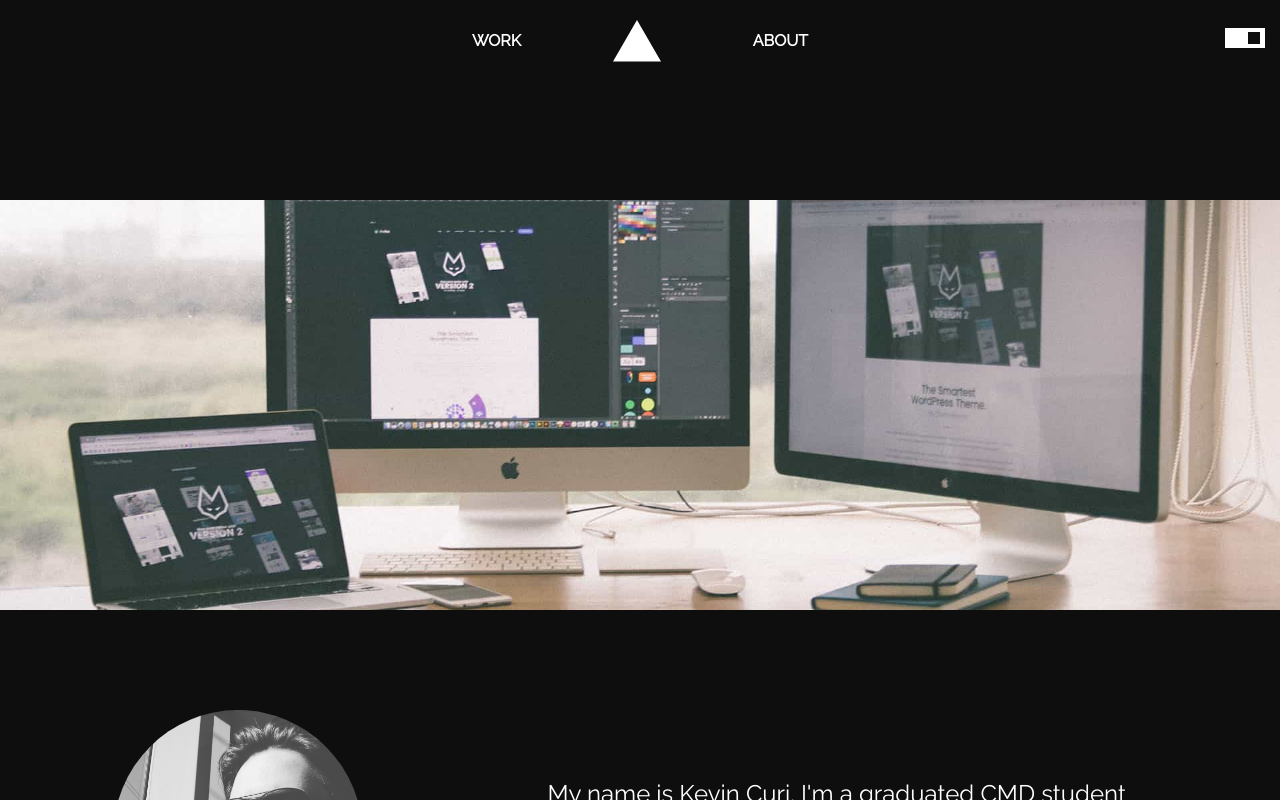
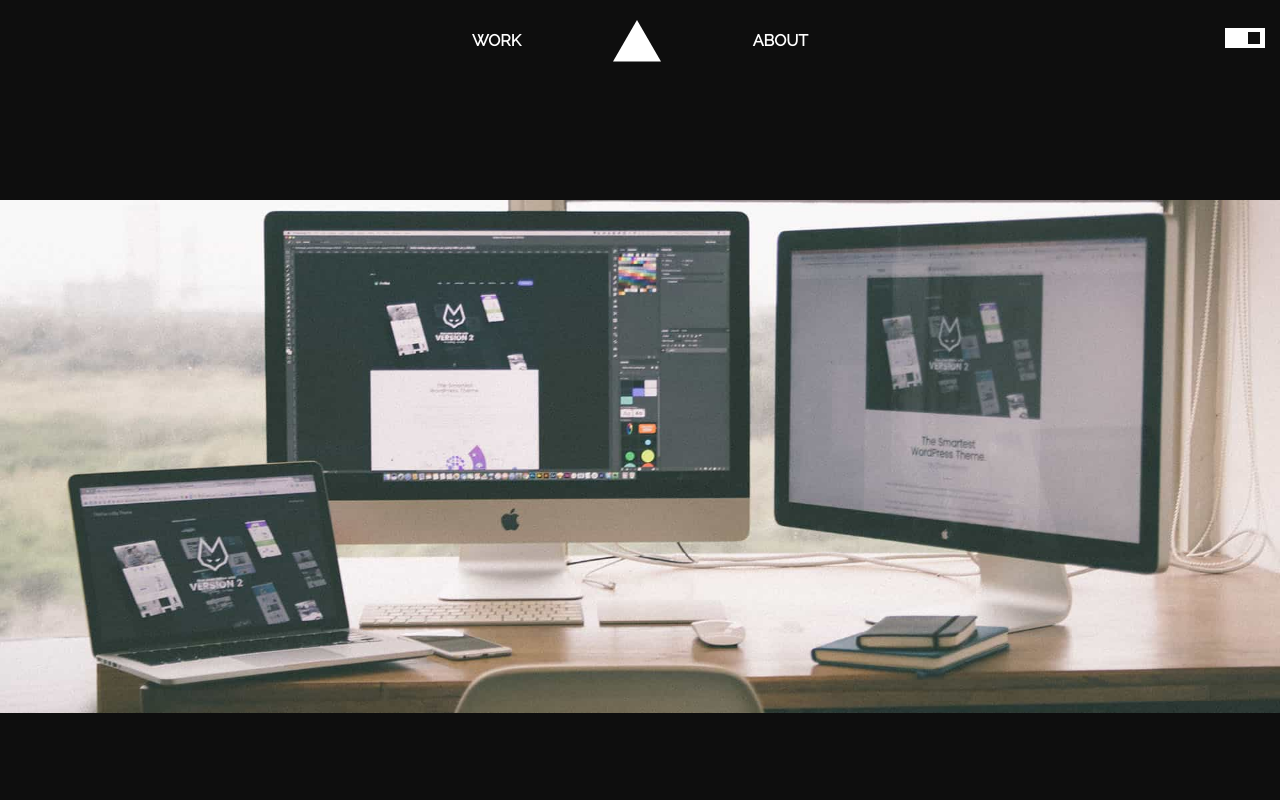
Before and after one commit to TheKevSter35/portfolio, a React (Create React App) app: page /about in a window 1280 px wide. Shown: the top 800 px of the page. Built offline with nearby package versions, Linux system fonts and the light colour scheme.

Commit message:
reverse code

```diff
--- a/src/assets/styles/general.scss
+++ b/src/assets/styles/general.scss
@@ -223,15 +223,3 @@ main {
         }
     }
 }
-
-.banner {
-    &__inner {
-max-height: 410px;
-min-height: 410px;
-        img {
-            max-height: inherit;
-            object-fit: cover;
-            border: none;
-        }
-    }
-}
```
